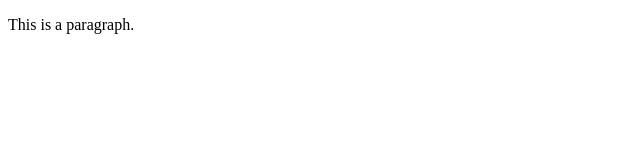
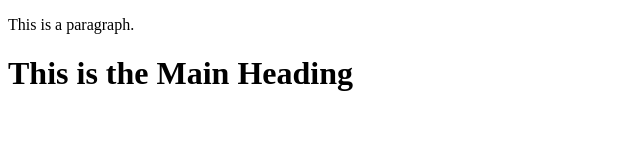
Before and after one commit to surabattulavenkatesh/git_example_project, a plain HTML site: page index.html in a window 1280 px wide. Shown: the whole page, without its empty margins (0-640 px from the left). Drawn offline with Linux system fonts and the light colour scheme.

Commit message:
Added H1 tag

```diff
--- a/index.html
+++ b/index.html
@@ -8,5 +8,8 @@
 </head>
 <body>
     <p>This is a paragraph.</p>
+    <h1>
+        This is the Main Heading
+    </h1>
 </body>
 </html>
```
